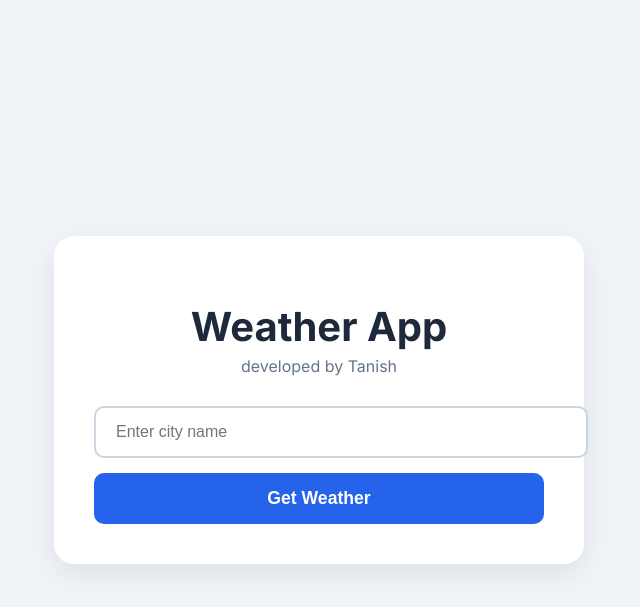
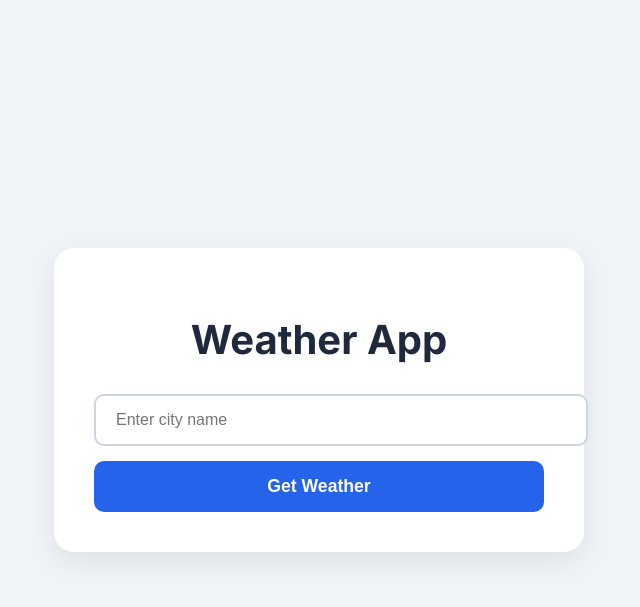
Before and after one commit to tanish0510/argo-cd-demo, a Flask app: page / in a window 1280 px wide. Shown: the top 607 px of the page, without its empty margins (321-961 px from the left). Run offline with Flask 3, Linux system fonts and the light colour scheme.

Commit message:
this is the new commit

```diff
--- a/templates/index.html
+++ b/templates/index.html
@@ -136,7 +136,6 @@
 <body>
     <div class="container">
         <h1>Weather App</h1>
-        <p>developed by Tanish</p>
         <form method="POST">
             <input type="text" name="city" placeholder="Enter city name" required>
             <button type="submit">Get Weather</button>
```
